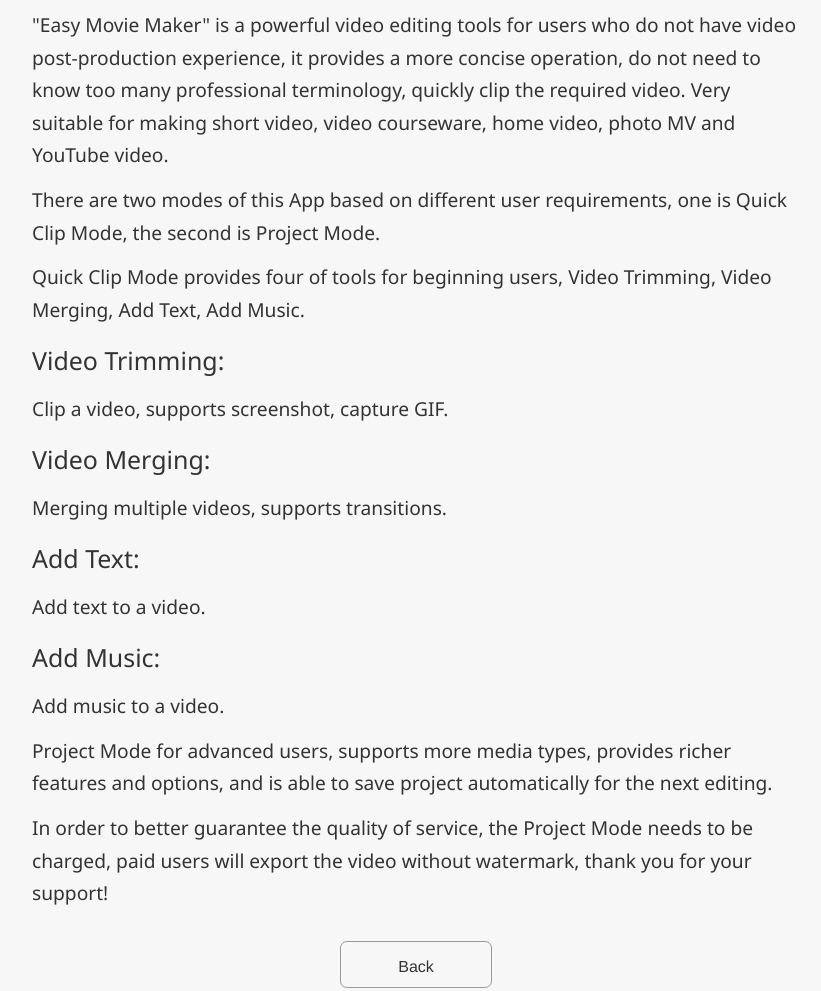
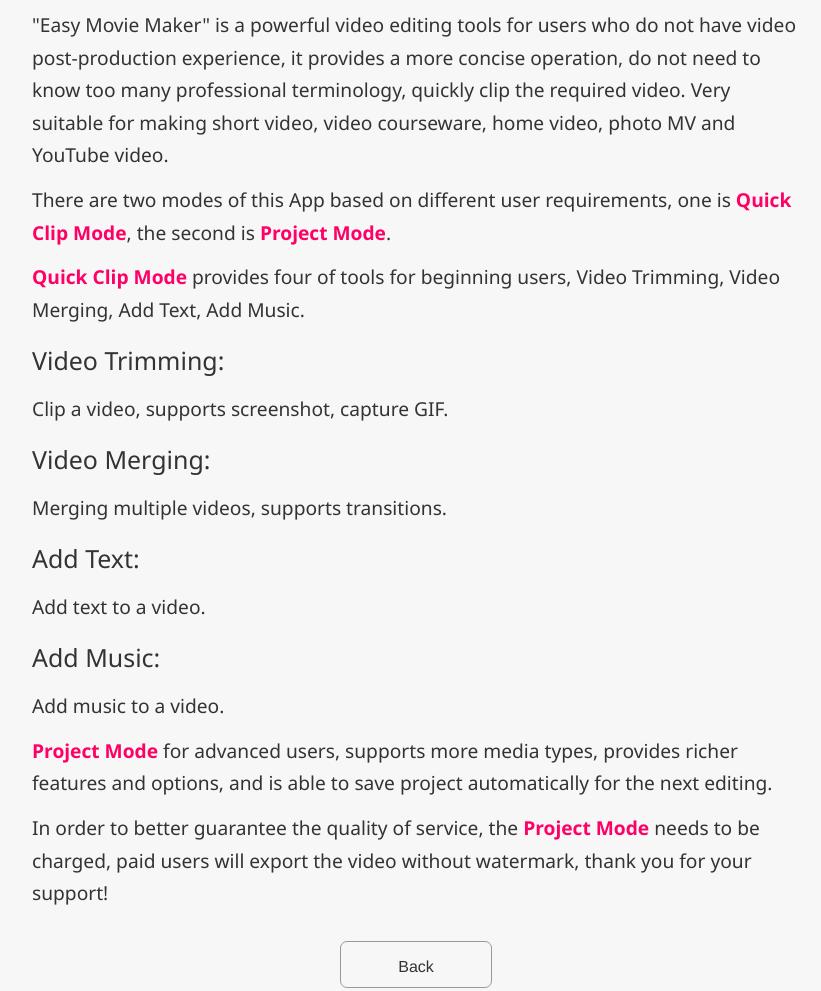
Before and after one commit to ytzhangwei/ytzhangwei.github.io, a plain HTML site: page details_e.html in a window 1280 px wide. Shown: the part 174-1165 px from the top of the page, without its empty margins (224-1045 px from the left). Drawn offline with Linux system fonts and the light colour scheme.

Commit message:
Update details_e.html

```diff
--- a/details_e.html
+++ b/details_e.html
@@ -15,8 +15,8 @@
     <article class="help_text">
         <h2>Introduction</h2>
        <p>"Easy Movie Maker" is a powerful video editing tools for users who do not have video post-production experience, it provides a more concise operation, do not need to know too many professional terminology, quickly clip the required video. Very suitable for making short video, video courseware, home video, photo MV and YouTube video. </p>
-<p> There are two modes of this App based on different user requirements, one is <em class="fbold">Quick Clip Mode</em>, the second is <em class="fbold">Project Mode</em>. </p>
-<p> <em class="fbold">Quick Clip Mode</em> provides four of tools for beginning users, Video Trimming, Video Merging, Add Text, Add Music.</p>
+<p> There are two modes of this App based on different user requirements, one is <em class="fbold"><a href="#">Quick Clip Mode</a></em>, the second is <em class="fbold"><a href="#">Project Mode</a></em>. </p>
+      <p> <em class="fbold"><a href="#">Quick Clip Mode</a></em> provides four of tools for beginning users, Video Trimming, Video Merging, Add Text, Add Music.</p>
 <p> <span> Video Trimming: </span> </p>
 <p> Clip a video, supports screenshot, capture GIF. </p>
 <p> <span> Video Merging: </span> </p>
@@ -25,8 +25,8 @@
 <p> Add text to a video. </p>
 <p> <span> Add Music: </span> </p>
 <p> Add music to a video. </p>
-<p> <em class="fbold">Project Mode</em> for advanced users, supports more media types, provides richer features and options, and is able to save project automatically for the next editing. </p>
-<p> In order to better guarantee the quality of service, the <em class="fbold">Project Mode</em> needs to be charged, paid users will export the video without watermark, thank you for your support!</p>
+      <p> <em class="fbold"><a href="#">Project Mode</a></em> for advanced users, supports more media types, provides richer features and options, and is able to save project automatically for the next editing. </p>
+<p> In order to better guarantee the quality of service, the <em class="fbold"><a href="#">Project Mode</a></em> needs to be charged, paid users will export the video without watermark, thank you for your support!</p>
     </article>
     <div class="fh"><a href="index_e.html">Back</a></div>
 </section>
```
